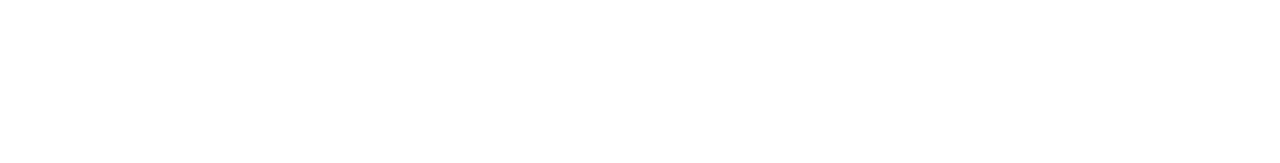
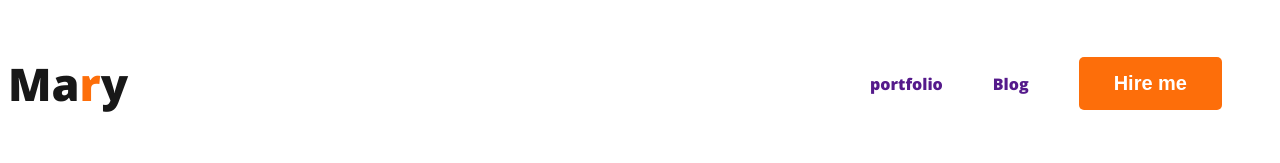
Before and after one commit to Burhan1712/Developer-portfolio, a plain HTML site: page index.html in a window 1280 px wide. Drawn offline with nearby package versions, Linux system fonts and the light colour scheme.

Commit message:
added nav

```diff
--- a/index.html
+++ b/index.html
@@ -4,9 +4,21 @@
     <meta charset="UTF-8">
     <meta name="viewport" content="width=device-width, initial-scale=1.0">
     <title>Developer-Portfolio</title>
+    <link rel="preconnect" href="https://fonts.googleapis.com">
+<link rel="preconnect" href="https://fonts.gstatic.com" crossorigin>
+<link href="https://fonts.googleapis.com/css2?family=Open+Sans:wght@800&display=swap" rel="stylesheet">
+    <link rel="stylesheet" href="styles/portfolio.css">
 </head>
 <body>
     <header>
+        <nav>
+        <h3 class="nav-title">Ma<span class="text-primary">r</span>y</h3>
+        <ul>
+            <li><a href="">portfolio</a></li>
+            <li><a href="">Blog</a></li>
+            <li><Button class="btn-primary">Hire  me</Button></li>
+        </ul>
+        </nav>
 
     </header>
     <main>
--- /dev/null
+++ b/styles/portfolio.css
@@ -0,0 +1,38 @@
+/* common shared style */
+body{
+    font-family: 'Open Sans', sans-serif;
+}
+.text-primary{
+    color: #FD6E0A;;
+}
+.btn-primary{
+    border-radius: 5px;
+    background: #FD6E0A;
+    border: 0;
+    color: white;
+    font-size: 20px;
+   font-weight: 700;
+   padding: 15px 35px;
+}
+/* nav related style */
+nav {
+    display: flex;
+    justify-content: space-between;
+    align-items: center;
+}
+.nav-title{
+    color: #181818;
+    font-size: 45px;
+    font-weight: 800;
+}
+nav > ul{
+    display: flex;
+    align-items: center;
+}
+nav li{
+    list-style: none;
+    margin-right: 50px;
+}
+nav a{
+    text-decoration: none;
+    color:  #474747);
```
